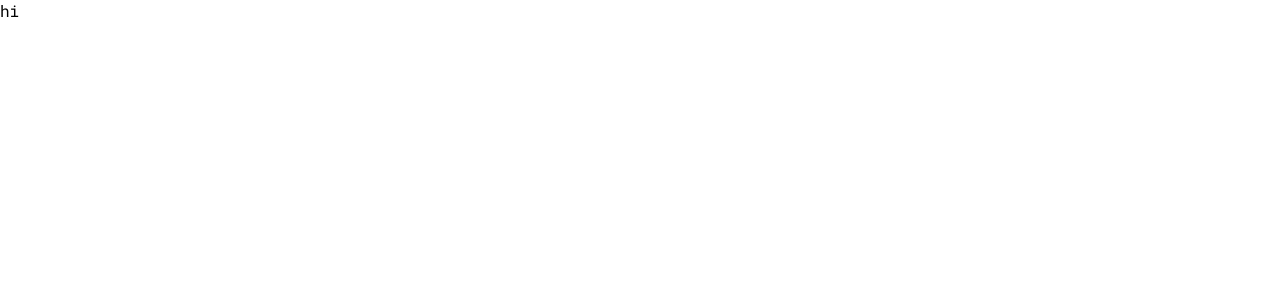
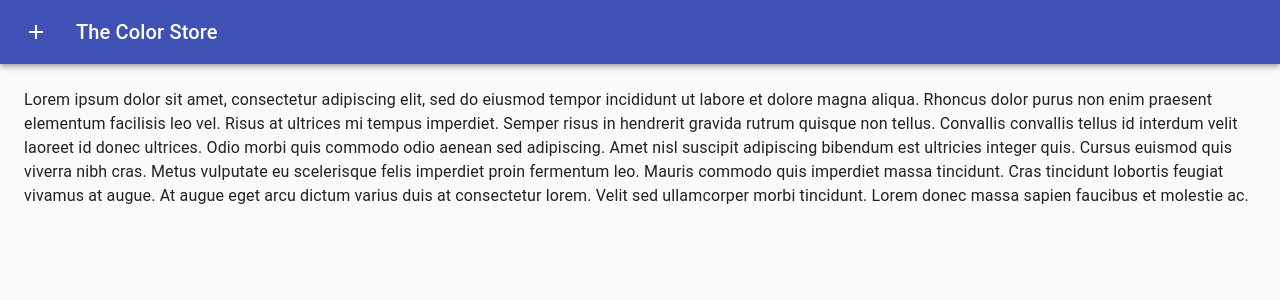
Before and after one commit to swpril/The-Color-Store, a React (Create React App) app: page /palette/new in a window 1280 px wide. Shown: the top 300 px of the page. Built offline with nearby package versions, Linux system fonts and the light colour scheme.

Commit message:
Added NewPaletteForm

```diff
--- a/src/Components/NewPaletteForm.js
+++ b/src/Components/NewPaletteForm.js
@@ -1,11 +1,89 @@
 import React from 'react';
+import clsx from 'clsx';
+import {
+    Drawer,
+    CssBaseline, AppBar, Toolbar,
+    Typography, Divider, IconButton
+} from '@material-ui/core';
+import {
+    Add as AddIcon, ChevronLeft as ChevronLeftIcon
+} from '@material-ui/icons';
+import useStyles from '../Styles/NewPaletteForm';
 
-const NewPaletteForm = () => {
+const NewPaletteFrom = () => {
+    const classes = useStyles();
+    const [open, setOpen] = React.useState(false);
+
+    const handleDrawerOpen = () => {
+        setOpen(true);
+    };
+
+    const handleDrawerClose = () => {
+        setOpen(false);
+    };
+
     return (
-        <div>
-            hi
+        <div className={classes.root}>
+            <CssBaseline />
+            <AppBar
+                position="fixed"
+                className={clsx(classes.appBar, {
+                    [classes.appBarShift]: open,
+                })}
+            >
+                <Toolbar>
+                    <IconButton
+                        color="inherit"
+                        aria-label="open drawer"
+                        onClick={handleDrawerOpen}
+                        edge="start"
+                        className={clsx(classes.menuButton, open && classes.hide)}
+                    >
+                        <AddIcon />
+                    </IconButton>
+                    <Typography variant="h6" noWrap>
+                        The Color Store
+                    </Typography>
+                </Toolbar>
+            </AppBar>
+            <Drawer
+                className={classes.drawer}
+                variant="persistent"
+                anchor="left"
+                open={open}
+                classes={{
+                    paper: classes.drawerPaper,
+                }}
+            >
+                <div className={classes.drawerHeader}>
+                    <IconButton onClick={handleDrawerClose}>
+                        <ChevronLeftIcon />
+                    </IconButton>
+                </div>
+                <Divider />
+                <Divider />
+            </Drawer>
+            <main
+                className={clsx(classes.content, {
+                    [classes.contentShift]: open,
+                })}
+            >
+                <div className={classes.drawerHeader} />
+                <Typography paragraph>
+                    Lorem ipsum dolor sit amet, consectetur adipiscing elit, sed do eiusmod tempor incididunt
+                    ut labore et dolore magna aliqua. Rhoncus dolor purus non enim praesent elementum
+                    facilisis leo vel. Risus at ultrices mi tempus imperdiet. Semper risus in hendrerit
+                    gravida rutrum quisque non tellus. Convallis convallis tellus id interdum velit laoreet id
+                    donec ultrices. Odio morbi quis commodo odio aenean sed adipiscing. Amet nisl suscipit
+                    adipiscing bibendum est ultricies integer quis. Cursus euismod quis viverra nibh cras.
+                    Metus vulputate eu scelerisque felis imperdiet proin fermentum leo. Mauris commodo quis
+                    imperdiet massa tincidunt. Cras tincidunt lobortis feugiat vivamus at augue. At augue eget
+                    arcu dictum varius duis at consectetur lorem. Velit sed ullamcorper morbi tincidunt. Lorem
+                    donec massa sapien faucibus et molestie ac.
+        </Typography>
+            </main>
         </div>
-    )
-};
+    );
+}
 
-export default NewPaletteForm;
+export default NewPaletteFrom;
--- /dev/null
+++ b/src/Styles/NewPaletteForm.js
@@ -0,0 +1,61 @@
+import { makeStyles } from '@material-ui/core';
+
+const drawerWidth = 240;
+
+const useStyles = makeStyles((theme) => ({
+    root: {
+        display: 'flex',
+    },
+    appBar: {
+        transition: theme.transitions.create(['margin', 'width'], {
+            easing: theme.transitions.easing.sharp,
+            duration: theme.transitions.duration.leavingScreen,
+        }),
+    },
+    appBarShift: {
+        width: `calc(100% - ${drawerWidth}px)`,
+        marginLeft: drawerWidth,
+        transition: theme.transitions.create(['margin', 'width'], {
+            easing: theme.transitions.easing.easeOut,
+            duration: theme.transitions.duration.enteringScreen,
+        }),
+    },
+    menuButton: {
+        marginRight: theme.spacing(2),
+    },
+    hide: {
+        display: 'none',
+    },
+    drawer: {
+        width: drawerWidth,
+        flexShrink: 0,
+    },
+    drawerPaper: {
+        width: drawerWidth,
+    },
+    drawerHeader: {
+        display: 'flex',
+        alignItems: 'center',
+        padding: theme.spacing(0, 1),
+        ...theme.mixins.toolbar,
+        justifyContent: 'flex-end',
+    },
+    content: {
+        flexGrow: 1,
+        padding: theme.spacing(3),
+        transition: theme.transitions.create('margin', {
+            easing: theme.transitions.easing.sharp,
+            duration: theme.transitions.duration.leavingScreen,
+        }),
+        marginLeft: -drawerWidth,
+    },
+    contentShift: {
+        transition: theme.transitions.create('margin', {
+            easing: theme.transitions.easing.easeOut,
+            duration: theme.transitions.duration.enteringScreen,
+        }),
+        marginLeft: 0,
+    },
+}));
+
+export default useStyles;
```
